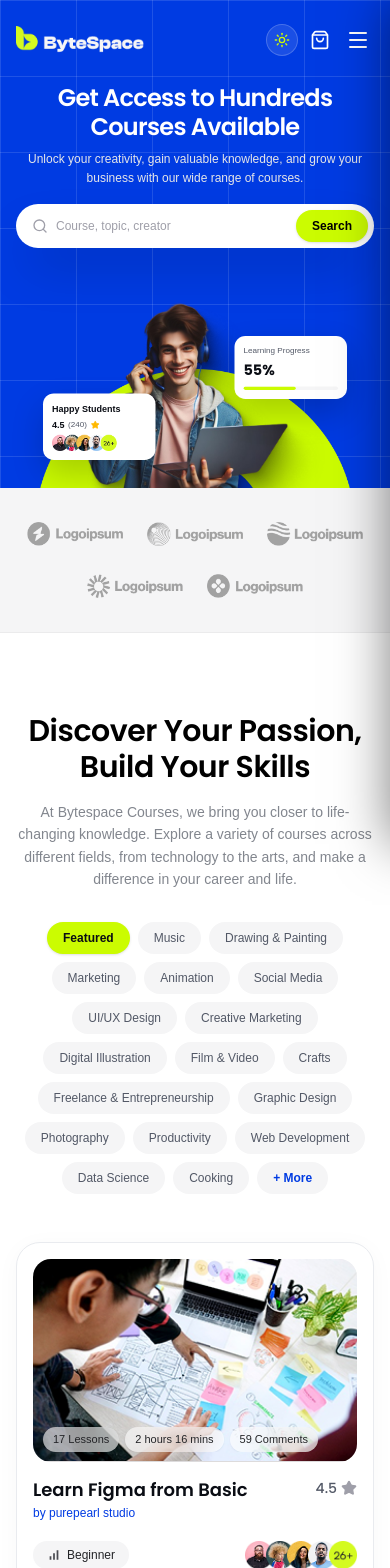
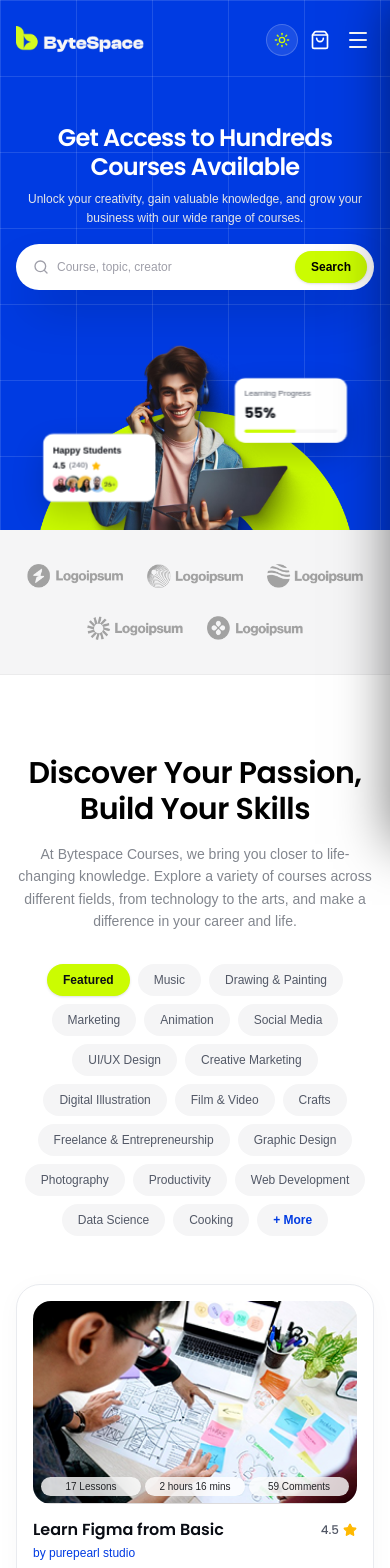
Before and after one commit to Robiul1711/ByteSpace, a Next.js app: page / in a window 390 px wide. Shown: the top 1568 px of the page. Built offline with nearby package versions, Linux system fonts and the light colour scheme; a web font is replaced by a local one.

Commit message:
feat(ui): add 3D floating physics, live search preview, viewport animations and optimize laptop responsiveness

```diff
--- a/src/app/page.tsx
+++ b/src/app/page.tsx
@@ -10,7 +10,7 @@ import Footer from "@/components/layout/Footer";
 
 export default function Home() {
   return (
-    <main className="min-h-screen flex flex-col bg-white">
+    <main className="min-h-screen flex flex-col bg-white dark:bg-[#07090E] transition-colors duration-300">
       {/* Top Blue Hero Wrapper with Blueprint Grid */}
       <div className="w-full bg-hero-grid text-white relative">
         <Navbar />
--- a/src/components/landing/CoursesSection.tsx
+++ b/src/components/landing/CoursesSection.tsx
@@ -111,16 +111,16 @@ export default function CoursesSection() {
   const [activeTag, setActiveTag] = useState("Featured");
 
   return (
-    <section className="relative w-full bg-white py-20 sm:py-24 lg:py-28 overflow-hidden">
+    <section className="relative w-full bg-white dark:bg-[#07090E] py-20 sm:py-24 lg:py-28 overflow-hidden transition-colors duration-300">
       <div className="relative z-10 max-container section-padding-x">
         {/* ================= HEADER ================= */}
         <div className="flex flex-col items-center text-center max-w-3xl mx-auto">
-          <h2 className="text-[#000] font-poppins font-semibold text-3xl sm:text-4xl lg:text-[44px] leading-[120%] tracking-[-0.44px]">
+          <h2 className="text-[#000] dark:text-white font-poppins font-semibold text-3xl sm:text-4xl lg:text-[44px] leading-[120%] tracking-[-0.44px]">
             Discover Your Passion, <br className="hidden sm:inline" />
             Build Your Skills
           </h2>
 
-          <p className="text-[#82868E] font-satoshi font-normal text-sm sm:text-base md:text-[18px] leading-[160%] max-w-[780px] mt-4 sm:mt-5">
+          <p className="text-[#82868E] dark:text-zinc-400 font-satoshi font-normal text-sm sm:text-base md:text-[18px] leading-[160%] max-w-[780px] mt-4 sm:mt-5">
             At Bytespace Courses, we bring you closer to life-changing knowledge.
             Explore a variety of courses across different fields, from technology
             to the arts, and make a difference in your career and life.
@@ -141,8 +141,8 @@ export default function CoursesSection() {
                   isActive
                     ? "bg-[#CBFC01] text-[#0A0D14] font-semibold shadow-sm"
                     : isMore
-                    ? "bg-[#F5F5F6] text-[#003BE2] font-semibold hover:bg-zinc-200"
-                    : "bg-[#F5F5F6] text-[#525866] hover:bg-zinc-200/80 hover:text-black"
+                    ? "bg-[#F5F5F6] dark:bg-zinc-800 text-[#003BE2] dark:text-[#CBFC01] font-semibold hover:bg-zinc-200 dark:hover:bg-zinc-700"
+                    : "bg-[#F5F5F6] dark:bg-zinc-800/80 text-[#525866] dark:text-zinc-300 hover:bg-zinc-200/80 dark:hover:bg-zinc-700 hover:text-black dark:hover:text-white"
                 }`}
               >
                 {tag}
@@ -152,15 +152,15 @@ export default function CoursesSection() {
         </div>
 
         {/* ================= 6 COURSE CARDS GRID ================= */}
-        <div className="grid grid-cols-1 md:grid-cols-2 lg:grid-cols-3 gap-6 sm:gap-8 mt-12 sm:mt-16">
+        <div className="grid grid-cols-1 md:grid-cols-2 lg:grid-cols-3 gap-5 sm:gap-6 lg:gap-5 xl:gap-7 mt-12 sm:mt-16">
           {courses.map((course) => (
             <div
               key={course.id}
-              className="bg-white rounded-[24px] p-4 sm:p-5 border border-[#E9EBEF] shadow-[0_4px_24px_rgba(0,0,0,0.03)] hover:shadow-[0_16px_36px_rgba(0,0,0,0.08)] hover:-translate-y-1.5 transition-all duration-300 flex flex-col justify-between group cursor-pointer"
+              className="bg-white dark:bg-[#0C101A] rounded-[24px] p-4 sm:p-5 border border-[#E9EBEF] dark:border-zinc-800/80 shadow-[0_4px_24px_rgba(0,0,0,0.03)] dark:shadow-[0_8px_30px_rgba(0,0,0,0.3)] hover:shadow-[0_16px_36px_rgba(0,0,0,0.08)] dark:hover:shadow-[0_16px_36px_rgba(0,0,0,0.6)] hover:-translate-y-1.5 transition-all duration-300 flex flex-col justify-between group cursor-pointer"
             >
               <div>
                 {/* Course Image with Floating Translucent Badges */}
-                <div className="relative w-full aspect-[16/10] rounded-[18px] overflow-hidden mb-4 bg-zinc-100">
+                <div className="relative w-full aspect-[16/10] rounded-[18px] overflow-hidden mb-4 bg-zinc-100 dark:bg-zinc-800">
                   <Image
                     src={course.image}
                     alt={course.title}
@@ -168,40 +168,40 @@ export default function CoursesSection() {
                     className="object-cover group-hover:scale-105 transition-transform duration-500"
                   />
 
-                  {/* Glassmorphism Lesson Meta Badges */}
-                  <div className="absolute bottom-2.5 left-2.5 right-2.5 flex items-center gap-1.5 overflow-x-auto no-scrollbar">
-                    <span className="bg-white/60 backdrop-blur-md text-[#242528] text-[11px] font-satoshi font-medium px-2.5 py-1 rounded-full whitespace-nowrap shadow-xs">
+                  {/* Glassmorphism Lesson Meta Badges - Fully Responsive for Laptop Screens */}
+                  <div className="absolute bottom-2 left-2 right-2 sm:bottom-2.5 sm:left-2.5 sm:right-2.5 flex items-center justify-between gap-1 sm:gap-1.5 overflow-hidden">
+                    <span className="bg-white/80 dark:bg-black/80 backdrop-blur-md text-[#242528] dark:text-zinc-100 text-[10px] sm:text-[11px] font-satoshi font-medium px-2 sm:px-2.5 py-0.5 sm:py-1 rounded-full whitespace-nowrap shadow-xs text-center flex-1 truncate">
                       {course.lessons}
                     </span>
-                    <span className="bg-white/60 backdrop-blur-md text-[#242528] text-[11px] font-satoshi font-medium px-2.5 py-1 rounded-full whitespace-nowrap shadow-xs">
+                    <span className="bg-white/80 dark:bg-black/80 backdrop-blur-md text-[#242528] dark:text-zinc-100 text-[10px] sm:text-[11px] font-satoshi font-medium px-2 sm:px-2.5 py-0.5 sm:py-1 rounded-full whitespace-nowrap shadow-xs text-center flex-1 truncate">
                       {course.duration}
                     </span>
-                    <span className="bg-white/60 backdrop-blur-md text-[#242528] text-[11px] font-satoshi font-medium px-2.5 py-1 rounded-full whitespace-nowrap shadow-xs">
+                    <span className="bg-white/80 dark:bg-black/80 backdrop-blur-md text-[#242528] dark:text-zinc-100 text-[10px] sm:text-[11px] font-satoshi font-medium px-2 sm:px-2.5 py-0.5 sm:py-1 rounded-full whitespace-nowrap shadow-xs text-center flex-1 truncate">
                       {course.comments}
                     </span>
                   </div>
                 </div>
 
                 {/* Course Title & Rating Row */}
-                <div className="flex items-start justify-between gap-3 mt-2">
-                  <h3 className="font-poppins font-semibold text-lg sm:text-[20px] text-[#0A0D14] leading-[130%] group-hover:text-[#003BE2] transition-colors line-clamp-1">
+                <div className="flex items-start justify-between gap-2 mt-2">
+                  <h3 className="font-poppins font-semibold text-base sm:text-[17px] xl:text-[19px] text-[#0A0D14] dark:text-white leading-[130%] group-hover:text-[#003BE2] dark:group-hover:text-[#CBFC01] transition-colors flex-1 line-clamp-1">
                     {course.title}
                   </h3>
-                  <div className="flex items-center gap-1 text-[#525866] font-poppins font-medium text-sm sm:text-base shrink-0">
+                  <div className="flex items-center gap-1 text-[#525866] dark:text-zinc-400 font-poppins font-medium text-xs sm:text-sm shrink-0 pt-0.5">
                     <span>{course.rating}</span>
-                    <Star className="w-4 h-4 text-zinc-400 fill-zinc-400" />
+                    <Star className="w-3.5 h-3.5 sm:w-4 sm:h-4 text-amber-400 fill-amber-400" />
                   </div>
                 </div>
 
                 {/* Author Name */}
-                <p className="font-satoshi text-xs sm:text-sm text-[#003BE2] font-medium mt-1">
+                <p className="font-satoshi text-xs sm:text-sm text-[#003BE2] dark:text-[#6E95FF] font-medium mt-1">
                   by {course.author}
                 </p>
 
                 {/* Level Tag & Enrolled Users Row */}
                 <div className="flex items-center justify-between gap-3 mt-4 pt-1">
                   {/* Beginner Badge */}
-                  <div className="inline-flex items-center gap-1.5 bg-[#F5F5F6] text-[#242528] font-satoshi font-medium text-xs px-3.5 py-1.5 rounded-full">
+                  <div className="inline-flex items-center gap-1.5 bg-[#F5F5F6] dark:bg-zinc-800 text-[#242528] dark:text-zinc-200 font-satoshi font-medium text-xs px-3.5 py-1.5 rounded-full">
                     <svg
                       xmlns="http://www.w3.org/2000/svg"
                       width="16"
@@ -212,7 +212,7 @@ export default function CoursesSection() {
                     >
                       <path
                         d="M13.75 3.33325H16.25V16.6666H13.75V3.33325ZM3.75 11.6666H6.25V16.6666H3.75V11.6666ZM8.75 7.49992H11.25V16.6666H8.75V7.49992Z"
-                        fill="#4B4C53"
+                        className="fill-[#4B4C53] dark:fill-zinc-300"
                       />
                     </svg>
                     <span>{course.level}</span>
@@ -231,11 +231,11 @@ export default function CoursesSection() {
               </div>
 
               {/* Price Row */}
-              <div className="mt-5 pt-3 border-t border-zinc-100 flex items-baseline">
-                <span className="text-[#003BE2] font-poppins font-bold text-xl sm:text-2xl">
+              <div className="mt-5 pt-3 border-t border-zinc-100 dark:border-zinc-800/80 flex items-baseline">
+                <span className="text-[#003BE2] dark:text-[#CBFC01] font-poppins font-bold text-xl sm:text-2xl">
                   {course.price}
                 </span>
-                <span className="text-[#525866] font-satoshi text-xs sm:text-sm font-normal ml-0.5">
+                <span className="text-[#525866] dark:text-zinc-400 font-satoshi text-xs sm:text-sm font-normal ml-0.5">
                   {course.period}
                 </span>
               </div>
--- a/src/components/landing/HeroSection.tsx
+++ b/src/components/landing/HeroSection.tsx
@@ -12,7 +12,7 @@ export default function HeroSection() {
   };
 
   return (
-    <section className="relative overflow-hidden pt-20 sm:pt-24 md:pt-28 pb-0 w-full">
+    <section className="relative overflow-hidden pt-28 xs:pt-32   pb-0 w-full">
       <div className="w-full relative">
 
         {/* ================= FULL-WIDTH 3D SHAPES (EDGE POSITIONED) ================= */}
@@ -85,7 +85,7 @@ export default function HeroSection() {
         </div>
 
         {/* Main Header & Subtitle */}
-        <div className="text-center max-w-4xl mx-auto px-4 pt-1 sm:pt-3 z-10 relative">
+        <div className="text-center max-w-4xl mx-auto px-4 pt-3 sm:pt-4 z-10 relative">
           <h1 className="text-[#FFF] font-poppins font-semibold text-2xl xs:text-3xl sm:text-5xl md:text-6xl lg:text-[72px] leading-[120%] tracking-[-0.72px]">
             Get Access to Hundreds <br className="hidden sm:inline" />
             Courses Available
@@ -97,16 +97,16 @@ export default function HeroSection() {
           {/* Search Bar */}
           <form
             onSubmit={handleSearch}
-            className="mt-4 sm:mt-7 md:mt-8 max-w-[480px] mx-auto bg-white rounded-full p-1.5 pl-4 sm:pl-6 flex items-center justify-between shadow-2xl transition-all focus-within:ring-2 focus-within:ring-[#CBFC01]"
+            className="mt-4 sm:mt-7 md:mt-8 max-w-[480px] mx-auto bg-white dark:bg-[#0A0E1A]/95 rounded-full p-1.5 pl-4 sm:pl-6 flex items-center justify-between shadow-2xl border border-transparent dark:border-zinc-700/60 transition-all focus-within:ring-2 focus-within:ring-[#CBFC01]"
           >
             <div className="flex items-center gap-2 flex-1 min-w-0 pr-2">
-              <Search className="w-4 h-4 text-zinc-400 shrink-0" />
+              <Search className="w-4 h-4 text-zinc-400 dark:text-zinc-500 shrink-0" />
               <input
                 type="text"
                 placeholder="Course, topic, creator"
                 value={searchQuery}
                 onChange={(e) => setSearchQuery(e.target.value)}
-                className="w-full bg-transparent outline-none text-zinc-800 placeholder:text-zinc-400 text-xs sm:text-sm font-normal"
+                className="w-full bg-transparent outline-none text-zinc-800 dark:text-zinc-100 placeholder:text-zinc-400 dark:placeholder:text-zinc-500 text-xs sm:text-sm font-normal"
               />
             </div>
             <button
@@ -149,13 +149,13 @@ export default function HeroSection() {
             </div>
 
             {/* FLOATING CARD 1: Happy Students (Bottom-Left of Person) */}
-            <div className="absolute bottom-[14%] sm:bottom-[16%] -left-3 sm:-left-8 md:-left-14 lg:-left-20 xl:-left-24 z-20 bg-white rounded-xl sm:rounded-2xl md:rounded-3xl p-2.5 sm:p-3.5 md:p-4 lg:p-5 shadow-[0_16px_36px_rgba(0,0,0,0.18)] text-left min-w-[125px] sm:min-w-[155px] md:min-w-[185px] scale-90 sm:scale-95 md:scale-100 origin-bottom-left">
-              <p className="text-[#0A0D14] font-bold text-[10px] sm:text-xs md:text-sm lg:text-base">
+            <div className="absolute bottom-[14%] sm:bottom-[16%] -left-3 sm:-left-8 md:-left-14 lg:-left-20 xl:-left-24 z-20 bg-white dark:bg-[#0C101C]/95 backdrop-blur-md rounded-xl sm:rounded-2xl md:rounded-3xl p-2.5 sm:p-3.5 md:p-4 lg:p-5 shadow-[0_16px_36px_rgba(0,0,0,0.18)] dark:shadow-[0_16px_36px_rgba(0,0,0,0.6)] border border-transparent dark:border-zinc-800/80 text-left min-w-[125px] sm:min-w-[155px] md:min-w-[185px] scale-90 sm:scale-95 md:scale-100 origin-bottom-left transition-all">
+              <p className="text-[#0A0D14] dark:text-zinc-100 font-bold text-[10px] sm:text-xs md:text-sm lg:text-base">
                 Happy Students
               </p>
               <div className="flex items-center gap-1 sm:gap-1.5 mt-0.5">
-                <span className="text-[10px] sm:text-xs md:text-sm font-semibold text-[#0A0D14]">4.5</span>
-                <span className="text-[#525866] text-[9px] sm:text-[10px] md:text-xs font-normal">(240)</span>
+                <span className="text-[10px] sm:text-xs md:text-sm font-semibold text-[#0A0D14] dark:text-zinc-100">4.5</span>
+                <span className="text-[#525866] dark:text-zinc-400 text-[9px] sm:text-[10px] md:text-xs font-normal">(240)</span>
                 <Star className="w-2.5 h-2.5 sm:w-3.5 sm:h-3.5 md:w-4 md:h-4 text-[#FFB800] fill-[#FFB800]" />
               </div>
 
@@ -171,14 +171,14 @@ export default function HeroSection() {
             </div>
 
             {/* FLOATING CARD 2: Learning Progress (Top-Right of Person) */}
-            <div className="absolute top-[24%] sm:top-[28%] -right-3 sm:-right-8 md:-right-14 lg:-right-20 xl:-right-24 z-20 bg-white rounded-xl sm:rounded-2xl md:rounded-3xl p-2.5 sm:p-3.5 md:p-4 lg:p-5 shadow-[0_16px_36px_rgba(0,0,0,0.18)] text-left min-w-[125px] sm:min-w-[155px] md:min-w-[185px] lg:min-w-[210px] scale-90 sm:scale-95 md:scale-100 origin-top-right">
-              <p className="text-[#525866] text-[9px] sm:text-xs md:text-sm font-medium">
+            <div className="absolute top-[24%] sm:top-[28%] -right-3 sm:-right-8 md:-right-14 lg:-right-20 xl:-right-24 z-20 bg-white dark:bg-[#0C101C]/95 backdrop-blur-md rounded-xl sm:rounded-2xl md:rounded-3xl p-2.5 sm:p-3.5 md:p-4 lg:p-5 shadow-[0_16px_36px_rgba(0,0,0,0.18)] dark:shadow-[0_16px_36px_rgba(0,0,0,0.6)] border border-transparent dark:border-zinc-800/80 text-left min-w-[125px] sm:min-w-[155px] md:min-w-[185px] lg:min-w-[210px] scale-90 sm:scale-95 md:scale-100 origin-top-right transition-all">
+              <p className="text-[#525866] dark:text-zinc-400 text-[9px] sm:text-xs md:text-sm font-medium">
                 Learning Progress
               </p>
-              <p className="text-[#0A0D14] font-poppins font-bold text-base sm:text-2xl md:text-3xl lg:text-4xl mt-0.5 sm:mt-1">
+              <p className="text-[#0A0D14] dark:text-zinc-100 font-poppins font-bold text-base sm:text-2xl md:text-3xl lg:text-4xl mt-0.5 sm:mt-1">
                 55%
               </p>
-              <div className="w-full h-1 sm:h-2 md:h-2.5 bg-[#F5F5F6] rounded-full overflow-hidden mt-1.5 sm:mt-3">
+              <div className="w-full h-1 sm:h-2 md:h-2.5 bg-[#F5F5F6] dark:bg-zinc-800 rounded-full overflow-hidden mt-1.5 sm:mt-3">
                 <div className="h-full bg-[#CBFC01] rounded-full w-[55%]" />
               </div>
             </div>
```
Also changed, not shown: src/components/landing/FeaturesSection.tsx (+10 -10 lines).
